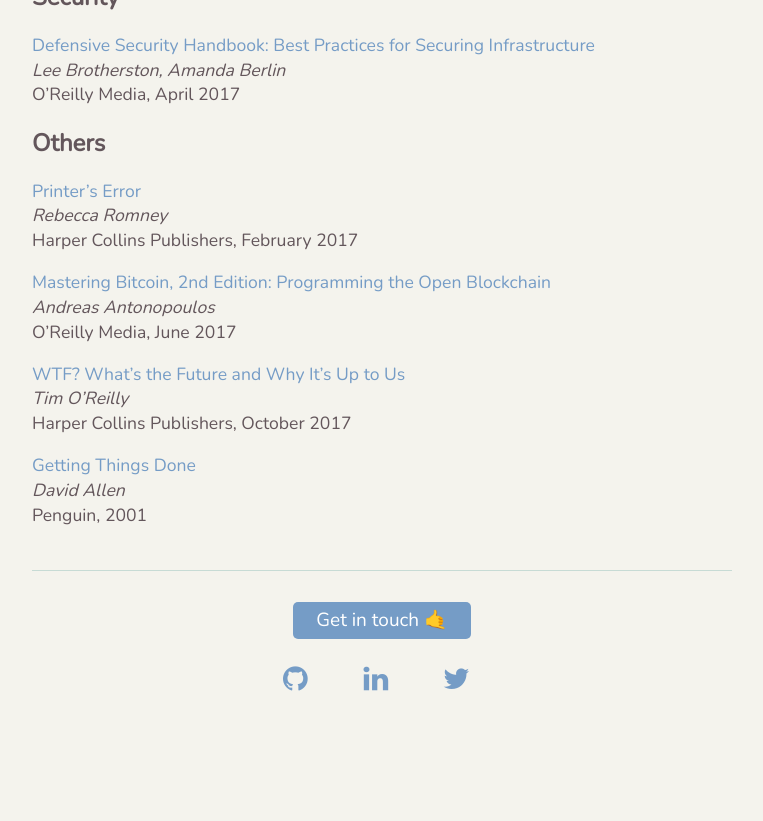
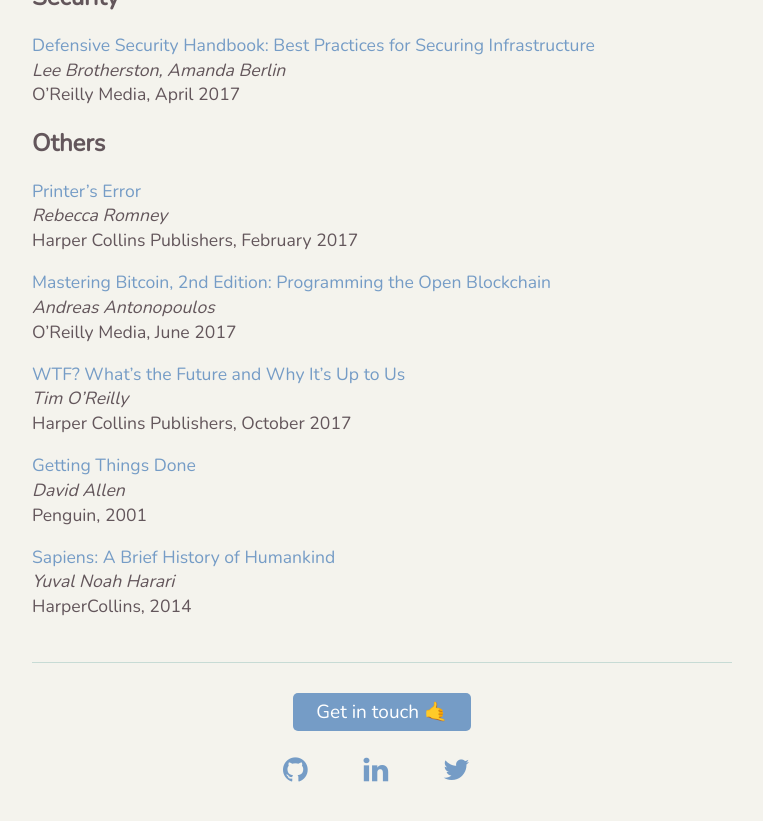
Before and after one commit to rordi/rordi.github.io, a Jekyll site: the page built from reading-list.md, in a window 1280 px wide and 900 px high, scrolled down 2134 px. Shown: the top 821 px of the window, without its empty margins (258-1021 px from the left). Built offline with Jekyll 4.4.1, drawn with Linux system fonts in a browser that asks for light colours.

Commit message:
Update reading-list.md

```diff
--- a/reading-list.md
+++ b/reading-list.md
@@ -109,3 +109,7 @@ Harper Collins Publishers, October 2017
 [Getting Things Done](https://gettingthingsdone.com/)<br>
 *David Allen*<br>
 Penguin, 2001
+
+[Sapiens: A Brief History of Humankind](https://www.harpercollins.com/9780062316097/sapiens/)<br>
+*Yuval Noah Harari*<br>
+HarperCollins, 2014
```
